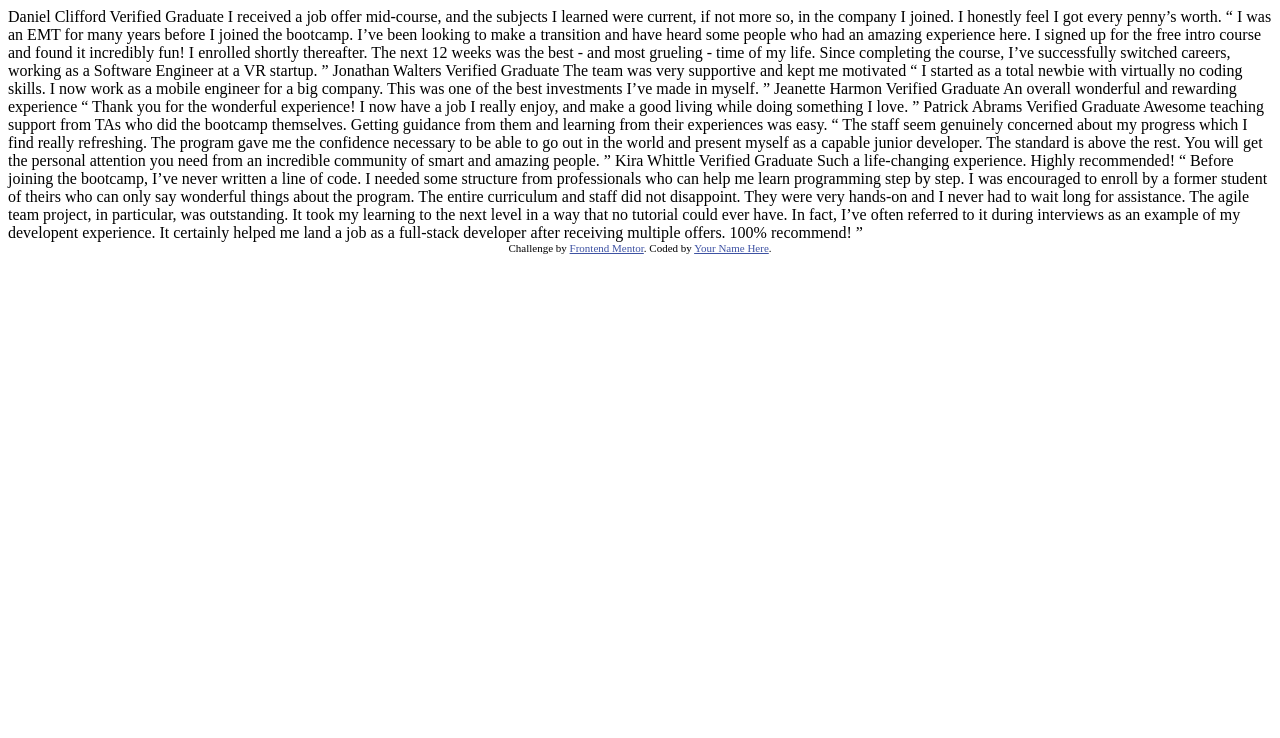
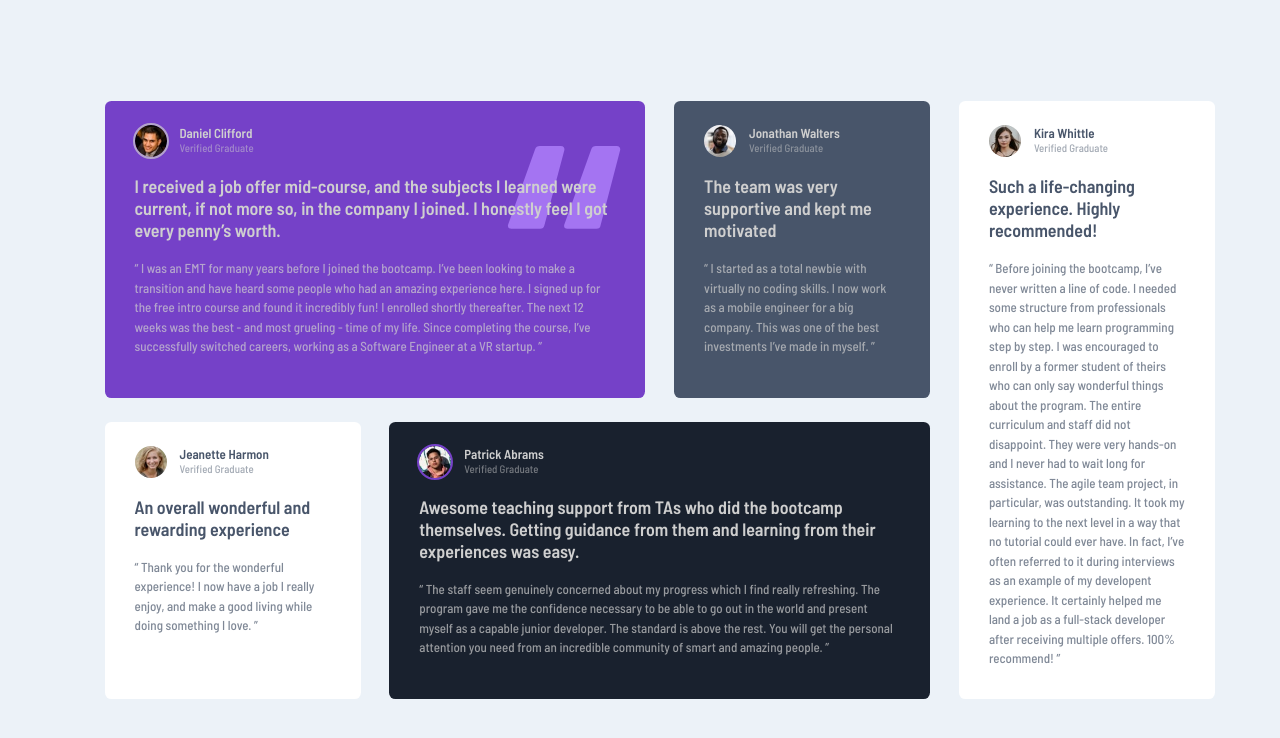
Before and after one commit to d-donne/testimonials-grid-section, a plain HTML site: page index.html in a window 1280 px wide. Drawn offline with Linux system fonts and the light colour scheme.

Commit message:
updated css

```diff
--- /dev/null
+++ b/assets/sass/_globals.scss
@@ -0,0 +1,29 @@
+*,
+*::before {
+  margin: 0;
+  padding: 0;
+  box-sizing: border-box;
+}
+
+body {
+  font-family: $ff-primary;
+  background-color: $light-grayish-blue;
+  display: grid;
+  place-items: center;
+  font-size: $font-m;
+  font-weight: 500;
+}
+
+
+span {
+  display: block;
+}
+
+.attribution {
+  font-size: 11px;
+  text-align: center;
+}
+
+.attribution a {
+  color: hsl(228, 45%, 44%);
+}
--- /dev/null
+++ b/assets/sass/_grid-responsive.scss
@@ -0,0 +1,35 @@
+@media (min-width: 40rem) and (max-width: 67rem) {
+  .grid-container {
+    padding-inline: min(5%);
+    grid-template-columns: repeat(2, minmax(100px, 1fr));
+    grid-template-areas:
+      "daniel daniel"
+      "jonathan kira"
+      "jeanette kira"
+      "patrick patrick";
+
+    .card-body {
+      &__summary {
+        margin-block: 3%;
+      }
+
+      &__text {
+        font-size: 110%;
+      }
+    }
+  }
+}
+
+@media (min-width: 67rem) {
+  body {
+    height: 100vh;
+  }
+  .grid-container {
+    grid-template-columns: repeat(5, 16rem);
+    // padding: min(0);
+    width: 69.4375rem;
+    grid-template-areas:
+      "daniel daniel jonathan kira"
+      "jeanette patrick patrick kira";
+  }
+}
--- /dev/null
+++ b/assets/sass/_grid.scss
@@ -0,0 +1,124 @@
+.grid-container {
+  display: grid;
+  row-gap: 1.5rem;
+  column-gap: 1.8rem;
+  grid-template-columns: 1fr;
+  padding: 1.25rem;
+  grid-template-areas:
+  'daniel'
+  'jonathan'
+  'jeanette'
+  'patrick'
+  'kira';
+
+  .card {
+    padding: 1.5rem 1.875rem 1.875rem 1.875rem;
+    border-radius: 0.4rem;
+    .profile {
+      display: flex;
+      gap: 0.8125rem;
+
+      &__image {
+        width: 2rem;
+        height: 2rem;
+        border-radius: 100%;
+      }
+
+      &__detail {
+        &__name {
+          color: $light-gray;
+          font-weight: 600;
+        }
+
+        &__status {
+          color: $light-gray-status;
+          font-size: smaller;
+        }
+      }
+    }
+
+    .card-body {
+
+      &__summary {
+        color: $light-gray;
+        font-size: 1.125rem;
+        font-weight: 600;
+        margin-block: 1.125rem;
+      }
+
+      &__text {
+        line-height: 1.5;
+        color: $light-gray-text;
+        font-size: 0.8125rem;
+      }
+    }
+  }
+
+  .text-dark {
+    background-color: $white;
+
+    :is(.card-body__summary, .profile__detail__name) {
+      color: $very-dark-grayish-blue;
+    }
+
+    .profile__detail__status {
+      color: $very-dark-grayish-blue-status;
+    }
+
+    .card-body__text {
+      font-weight: 500;
+      color: $very-dark-grayish-blue-text;
+      line-height: 1.5;
+    }
+
+  }
+}
+
+
+
+.daniel {
+  background-color: $moderate-violet;
+  grid-area: daniel;
+  position: relative;
+
+  .profile__image {
+    outline: 2px solid $light-gray-text;
+  }
+
+  .card-body {
+    isolation: isolate;
+  }
+
+}
+
+.jonathan {
+  background-color: $very-dark-grayish-blue;
+  grid-area: jonathan;
+}
+
+  .jeanette {
+    grid-area: jeanette;
+  }
+
+.patrick {
+  background-color: $very-dark-blackish-blue;
+  grid-area: patrick;
+
+  .profile__image {
+    outline: 2px solid $moderate-violet;
+  }
+}
+
+.kira {
+    grid-area: kira;
+}
+
+.daniel::before {
+    content: '\201C';
+    color: hsla(263, 85%, 71%, 0.962);
+    position: absolute;
+    font-size: 30em;
+    top: -4.5rem;
+    right: 0;
+    margin-right: 1.5rem;
+  }
--- /dev/null
+++ b/assets/sass/_variables.scss
@@ -0,0 +1,20 @@
+/* COLORS */
+/* primary */
+$moderate-violet: hsl(263, 55%, 52%);
+$very-dark-grayish-blue: hsl(217, 19%, 35%);
+$very-dark-blackish-blue: hsl(219, 29%, 14%);
+$white: hsl(0, 0%, 100%);
+
+/*  neutral */
+$light-gray: hsl(0, 0%, 81%);
+$light-gray-status: hsla(0, 0%, 81%, 0.5);
+$light-gray-text: hsla(0, 0%, 81%, 0.7);
+
+$very-dark-grayish-blue-status: hsl(217, 19%, 35%, 0.5);
+$very-dark-grayish-blue-text: hsl(217, 19%, 35%, 0.7);
+
+$light-grayish-blue: hsl(210, 46%, 95%);
+
+/* FONT */
+$ff-primary: "Barlow Semi Condensed", sans-serif;
+$font-m: 0.8125rem;
--- /dev/null
+++ b/assets/sass/style.scss
@@ -0,0 +1,5 @@
+@import "variables";
+@import "globals";
+
+@import "grid";
+@import "grid-responsive";
--- a/index.html
+++ b/index.html
@@ -1,64 +1,116 @@
 <!DOCTYPE html>
 <html lang="en">
+
 <head>
   <meta charset="UTF-8">
-  <meta name="viewport" content="width=device-width, initial-scale=1.0"> <!-- displays site properly based on user's device -->
+  <meta name="viewport" content="width=device-width, initial-scale=1.0">
+  <link rel="icon" type="image/png" sizes="32x32" href="/assets/images/favicon-32x32.png">
+  <link rel="preconnect" href="https://fonts.googleapis.com">
+  <link rel="preconnect" href="https://fonts.gstatic.com" crossorigin>
+  <link href="https://fonts.googleapis.com/css2?family=Barlow+Semi+Condensed:wght@500;600&display=swap"
+    rel="stylesheet">
+  <link rel="stylesheet" href="assets/css/style.css">
+  <title> Testimonials Grid Section | Frontend Mentor</title>
+</head>
 
-  <link rel="icon" type="image/png" sizes="32x32" href="./images/favicon-32x32.png">
-
-  <title>Frontend Mentor | [Challenge Name Here]</title>
-
-  <!-- Feel free to remove these styles or customise in your own stylesheet 👍 -->
-  <style>
-    .attribution { font-size: 11px; text-align: center; }
-    .attribution a { color: hsl(228, 45%, 44%); }
-  </style>
-</head>
 <body>
-  Daniel Clifford
-  Verified Graduate
-
+  <main class="grid-container">
+    <div class="daniel card col-2">
+      <div class="profile">
+        <img src="/assets/images/image-daniel.jpg" alt="Daniel Clifford" class="profile__image">
+        <p class="profile__detail">
+          <span class="profile__detail__name">Daniel Clifford</span>
+          <span class="profile__detail__status">Verified Graduate</span>
+        </p>
+      </div>
+      <div class="card-body">
+        <h2 class="card-body__summary">
           I received a job offer mid-course, and the subjects I learned were current, if not more so,
           in the company I joined. I honestly feel I got every penny’s worth.
-
+        </h2>
+        <p class="card-body__text">
           “ I was an EMT for many years before I joined the bootcamp. I’ve been looking to make a
           transition and have heard some people who had an amazing experience here. I signed up
           for the free intro course and found it incredibly fun! I enrolled shortly thereafter.
           The next 12 weeks was the best - and most grueling - time of my life. Since completing
           the course, I’ve successfully switched careers, working as a Software Engineer at a VR startup. ”
+        </p>
+      </div>
+    </div>
 
-  Jonathan Walters
-  Verified Graduate
-
+    <div class="jonathan card"> <!-- Jonathan Card -->
+      <div class="profile">
+        <img src="/assets/images/image-jonathan.jpg" alt="Jonathan Walters" class="profile__image">
+        <p class="profile__detail">
+          <span class="profile__detail__name">Jonathan Walters</span>
+          <span class="profile__detail__status">Verified Graduate</span>
+        </p>
+      </div>
+      <div class="card-body">
+        <h2 class="card-body__summary">
           The team was very supportive and kept me motivated
-
+        </h2>
+        <p class="card-body__text">
           “ I started as a total newbie with virtually no coding skills. I now work as a mobile engineer
           for a big company. This was one of the best investments I’ve made in myself. ”
+        </p>
+      </div>
+    </div> <!-- End of Jonathan Card -->
 
-  Jeanette Harmon
-  Verified Graduate
-
+    <div class="jeanette card text-dark"> <!-- Jeanette Card -->
+      <div class="profile">
+        <img src="/assets/images/image-jeanette.jpg" alt="Jeanette Harmon" class="profile__image">
+        <p class="profile__detail">
+          <span class="profile__detail__name">Jeanette Harmon</span>
+          <span class="profile__detail__status">Verified Graduate</span>
+        </p>
+      </div>
+      <div class="card-body">
+        <h2 class="card-body__summary">
           An overall wonderful and rewarding experience
-
+        </h2>
+        <p class="card-body__text">
           “ Thank you for the wonderful experience! I now have a job I really enjoy, and make a good living
           while doing something I love. ”
+        </p>
+      </div>
+    </div> <!-- End of Jeanette Card -->
 
-  Patrick Abrams
-  Verified Graduate
-
+    <div class="patrick card col-2"> <!-- Patrick Card -->
+      <div class="profile">
+        <img src="/assets/images/image-patrick.jpg" alt="Patrick Abrams" class="profile__image">
+        <p class="profile__detail">
+          <span class="profile__detail__name">Patrick Abrams</span>
+          <span class="profile__detail__status">Verified Graduate</span>
+        </p>
+      </div>
+      <div class="card-body">
+        <h2 class="card-body__summary">
           Awesome teaching support from TAs who did the bootcamp themselves. Getting guidance from them and
           learning from their experiences was easy.
-
+        </h2>
+        <p class="card-body__text">
           “ The staff seem genuinely concerned about my progress which I find really refreshing. The program
           gave me the confidence necessary to be able to go out in the world and present myself as a capable
           junior developer. The standard is above the rest. You will get the personal attention you need from
           an incredible community of smart and amazing people. ”
+        </p>
+      </div>
+    </div> <!-- End of Patrick Card -->
 
-  Kira Whittle
-  Verified Graduate
-
+    <div class="kira card text-dark"> <!-- Kira Card -->
+      <div class="profile">
+        <img src="/assets/images/image-kira.jpg" alt="Kira Whittle" class="profile__image">
+        <p class="profile__detail">
+          <span class="profile__detail__name">Kira Whittle</span>
+          <span class="profile__detail__status">Verified Graduate</span>
+        </p>
+      </div>
+      <div class="card-body">
+        <h2 class="card-body__summary">
           Such a life-changing experience. Highly recommended!
-
+        </h2>
+        <p class="card-body__text">
           “ Before joining the bootcamp, I’ve never written a line of code. I needed some structure from
           professionals who can help me learn programming step by step. I was encouraged to enroll by a former
           student of theirs who can only say wonderful things about the program. The entire curriculum and staff
@@ -67,10 +119,20 @@
           could ever have. In fact, I’ve often referred to it during interviews as an example of my developent
           experience. It certainly helped me land a job as a full-stack developer after receiving multiple offers.
           100% recommend! ”
+        </p>
+      </div>
+    </div> <!-- End of Kira Card -->
+  </main>
 
-  <div class="attribution">
+
+
+
+
+
+  <!-- <footer class="attribution">
     Challenge by <a href="https://www.frontendmentor.io?ref=challenge" target="_blank">Frontend Mentor</a>.
     Coded by <a href="#">Your Name Here</a>.
-  </div>
+  </footer> -->
 </body>
+
 </html>
```
Also changed, not shown: assets/css/style.css (added), assets/images/bg-pattern-quotation.svg (renamed from images/bg-pattern-quotation.svg), assets/images/favicon-32x32.png (renamed from images/favicon-32x32.png), assets/images/image-daniel.jpg (renamed from images/image-daniel.jpg), assets/images/image-jeanette.jpg (renamed from images/image-jeanette.jpg), assets/images/image-jonathan.jpg (renamed from images/image-jonathan.jpg), assets/images/image-kira.jpg (renamed from images/image-kira.jpg), assets/images/image-patrick.jpg (renamed from images/image-patrick.jpg), css/style.css (deleted), 1 other file. Lines whose indentation alone changed are shown as unchanged.
